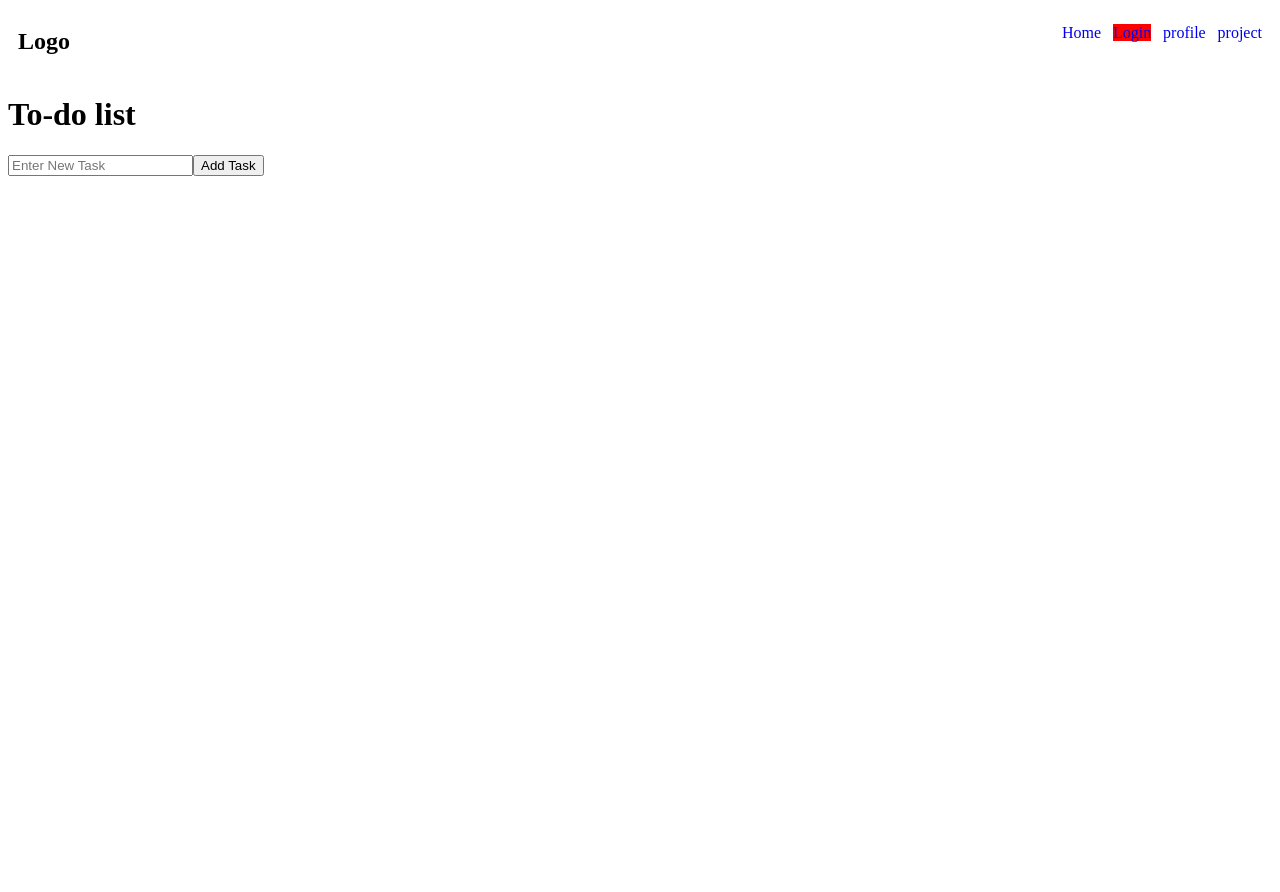
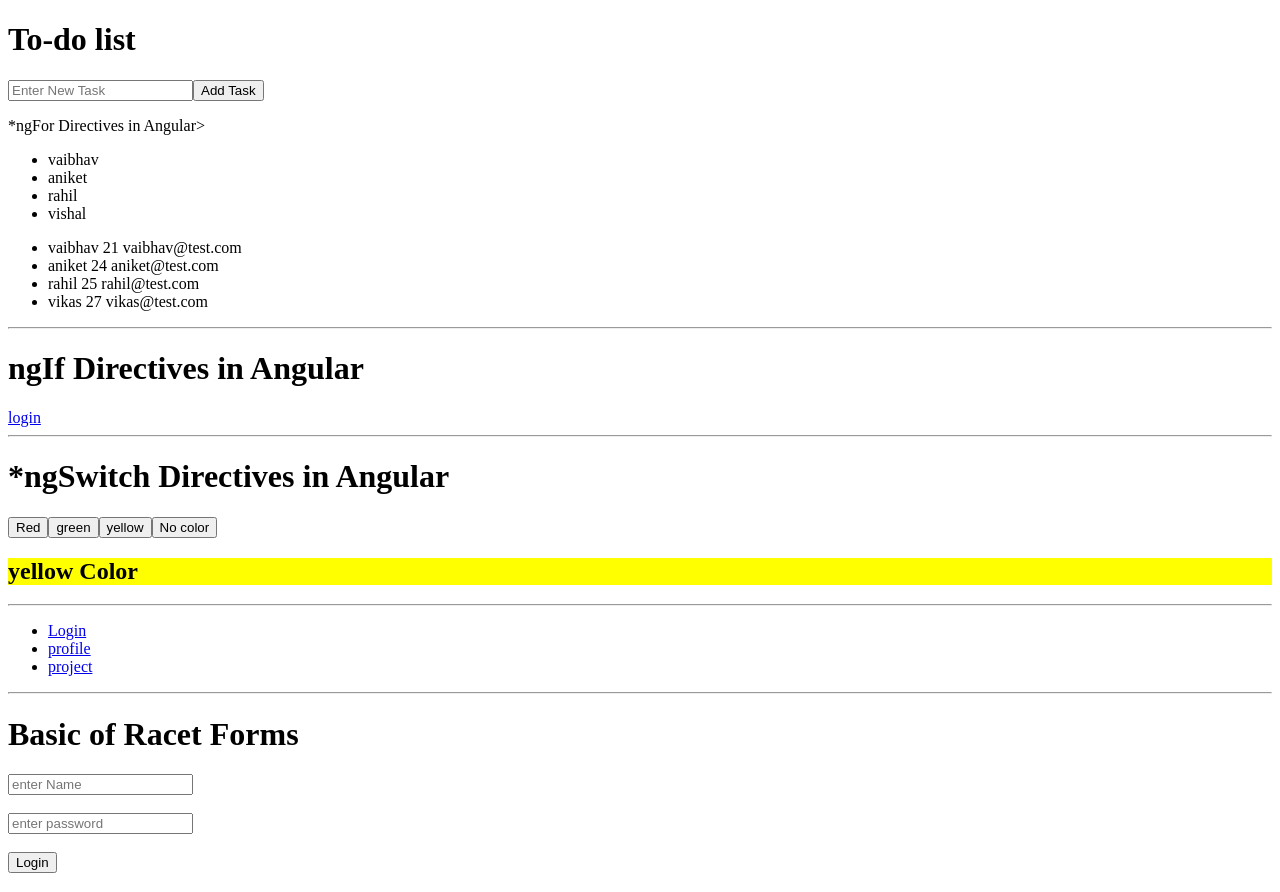
Before and after one commit to vaibhavkate7/Angular-training, an Angular app: page /login in a window 1280 px wide. Before the commit the page ends 800 px from the top, so only its background shows below. Built offline with nearby package versions, Linux system fonts and the light colour scheme.

Commit message:
learn: learn about basic Reactive form

```diff
--- a/src/app/app.component.html
+++ b/src/app/app.component.html
@@ -1,5 +1,5 @@
 <!-- <app-login></app-login> -->
 <!-- <app-profile></app-profile> -->
- <!-- <app-project></app-project> -->
-<app-header></app-header>
+<!-- <app-header></app-header> -->
  <router-outlet/>
+ <app-project></app-project>
--- a/src/app/app.component.ts
+++ b/src/app/app.component.ts
@@ -2,7 +2,7 @@
 import { RouterLink, RouterOutlet } from '@angular/router';
 import { LoginComponent } from './login/login.component';
 import { ProfileCompoent } from './profile/profile.component';
-import { FormsModule } from '@angular/forms';
+import { FormControl, FormsModule, ReactiveFormsModule } from '@angular/forms';
 import { ProjectComponent } from "./project/project.component";
 import { HeaderComponent } from "./header/header.component";
 @Component({
@@ -15,10 +15,11 @@
     ProjectComponent,
     RouterOutlet,
     HeaderComponent,
-    HeaderComponent
+    HeaderComponent,
 ],
   templateUrl: './app.component.html',
   styleUrl: './app.component.css'
 })
 export class AppComponent {
+
 }
--- a/src/app/project/project.component.html
+++ b/src/app/project/project.component.html
@@ -49,3 +49,17 @@
      <a routerLink="/project">project</a>
   </li>
 </ul>
+
+<hr>
+<h1>Basic of Racet Forms</h1>
+<form action="" method="post" >
+  <input type="text" placeholder="enter Name" [formControl]="name">
+  <br>
+  <br>
+  <input type="text" placeholder="enter password" [formControl]="password">
+  <br><br>
+  <button type="button" (click)="displayValue()" >Login</button>
+  <h3>{{name.value}}</h3>
+  <h3>{{password.value}}</h3>
+
+</form>
--- a/src/app/project/project.component.ts
+++ b/src/app/project/project.component.ts
@@ -2,10 +2,12 @@
 import { NgForOf, } from "../../../node_modules/@angular/common/common_module.d-NEF7UaHr";
 import { NgFor, NgIf ,NgSwitch, NgSwitchCase,NgSwitchDefault } from '@angular/common';
 import { RouterLink } from '@angular/router';
+import { FormControl, ReactiveFormsModule } from '@angular/forms';
 
 @Component({
   selector: 'app-project',
-  imports: [NgFor, NgIf, NgSwitch, NgSwitchCase, NgSwitchDefault,RouterLink,
+  imports: [NgFor, NgIf, NgSwitch, NgSwitchCase, NgSwitchDefault,RouterLink, ReactiveFormsModule
+
 ],
   templateUrl: './project.component.html',
   styleUrl: './project.component.css'
@@ -43,4 +45,14 @@
 changeColor(color:string){
 this.color=color
 }
+
+name=new FormControl();
+password=new FormControl();
+
+displayValue(){
+  console.log(this.name.value,this.password.value);
+
 }
+
+
+}
```
